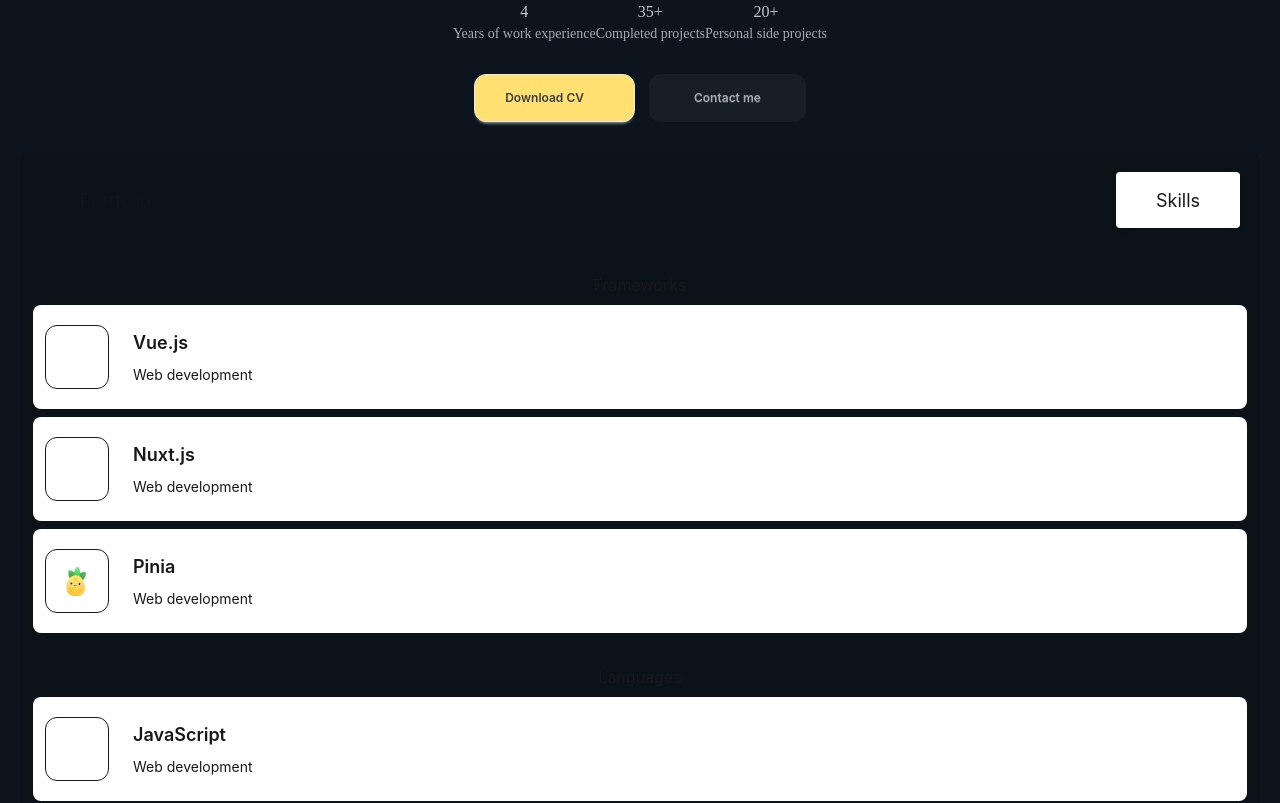
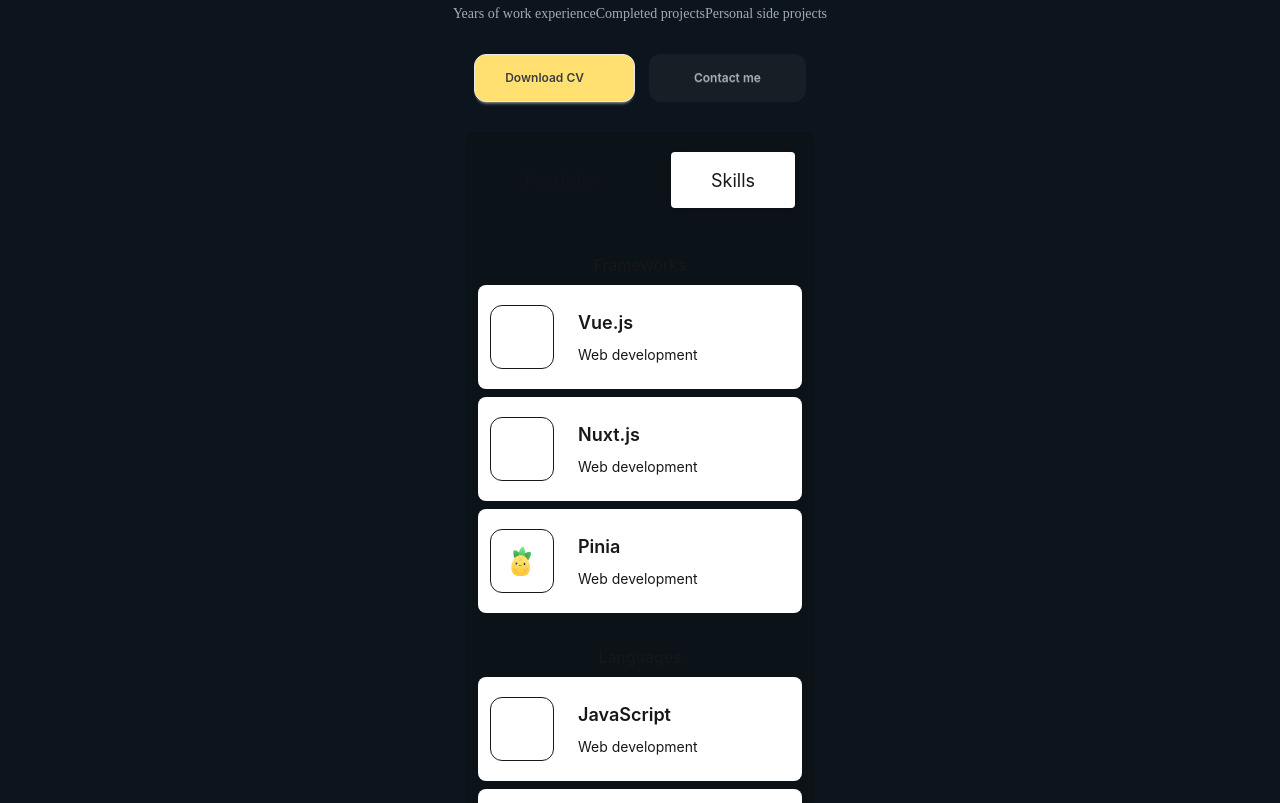
Before and after one commit to milkyaz/portfolio-zab, a Vue app in the folder app/: page / in a window 1280 px wide. Shown: the part 400-1203 px from the top of the page. Built offline with nearby package versions, Linux system fonts and the light colour scheme; some icons are missing.

Commit message:
mob-3: update style

```diff
--- a/app/package.json
+++ b/app/package.json
@@ -21,6 +21,7 @@
     "daisyui": "^5.5.19",
     "typescript": "~6.0.2",
     "vite": "^8.0.10",
+    "vite-plugin-vue-devtools": "^8.1.2",
     "vue-tsc": "^3.2.7"
   }
 }
--- a/app/src/App.vue
+++ b/app/src/App.vue
@@ -22,7 +22,7 @@
         <ProfileButton text="Download CV" icon="mdi:arrow-collapse-down" icon-size="16" icon-height="14" />
         <ProfileButton text="Contact me" :is-link="true" />
       </section>
-      <section>
+      <section class="mx-auto">
         <TabSwitch />
       </section>
     </main>
@@ -33,6 +33,6 @@
 @reference "@/style.css";
 
 .wrapp {
-  @apply flex flex-col gap-7.5 p-5 bg-[#0C151D];
+  @apply flex flex-col gap-7.5 bg-[#0C151D];
 }
 </style>
--- a/app/src/components/TabSwitch.vue
+++ b/app/src/components/TabSwitch.vue
@@ -9,7 +9,7 @@
 </script>
 
 <template>
-    <div class="tabs tabs-xl tabs-box justify-between bg-[#0B1218] px-3 py-3">
+    <div class="tabs tabs-xl tabs-box justify-between bg-[#0B1218] px-3 py-3 mx-3 max-w-87.5">
         <input type="radio" name="my_tabs_1" class="tab px-10 m-2" aria-label="Portfolio" />
         <div class="tab-content">
             <PortfolioContent />
--- a/app/vite.config.ts
+++ b/app/vite.config.ts
@@ -2,9 +2,10 @@
 import tailwindcss from "@tailwindcss/vite";
 import vue from "@vitejs/plugin-vue";
 import path from 'node:path'
+import VueDevTools from 'vite-plugin-vue-devtools'
 
 export default defineConfig({
-  plugins: [tailwindcss(), vue()],
+  plugins: [tailwindcss(), vue(), VueDevTools(),],
   resolve: {
     alias: {
       "@": path.resolve(__dirname, "./src"),
```
Also changed, not shown: 1 other file (tests, documents, lock files or other folders).
